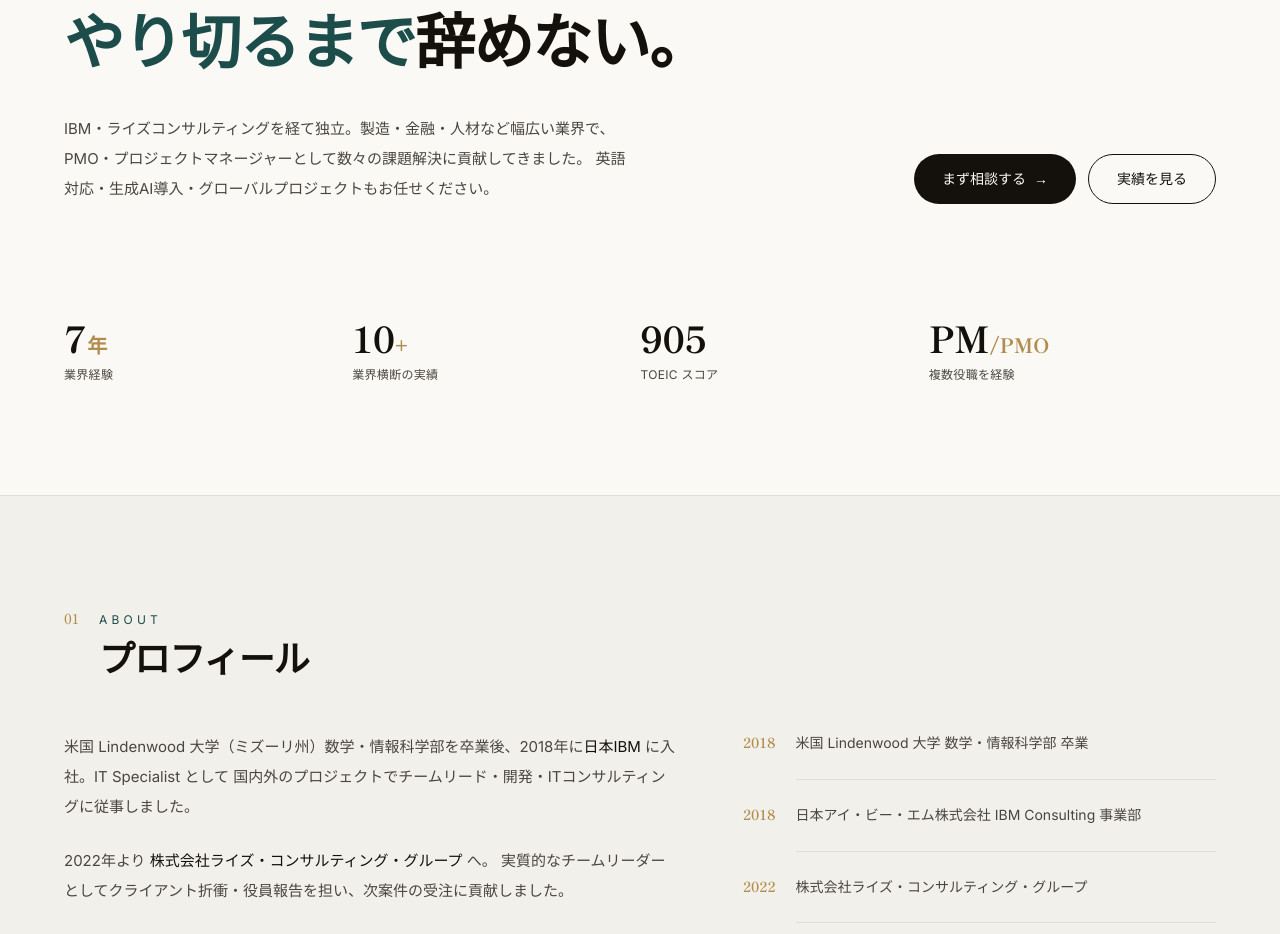
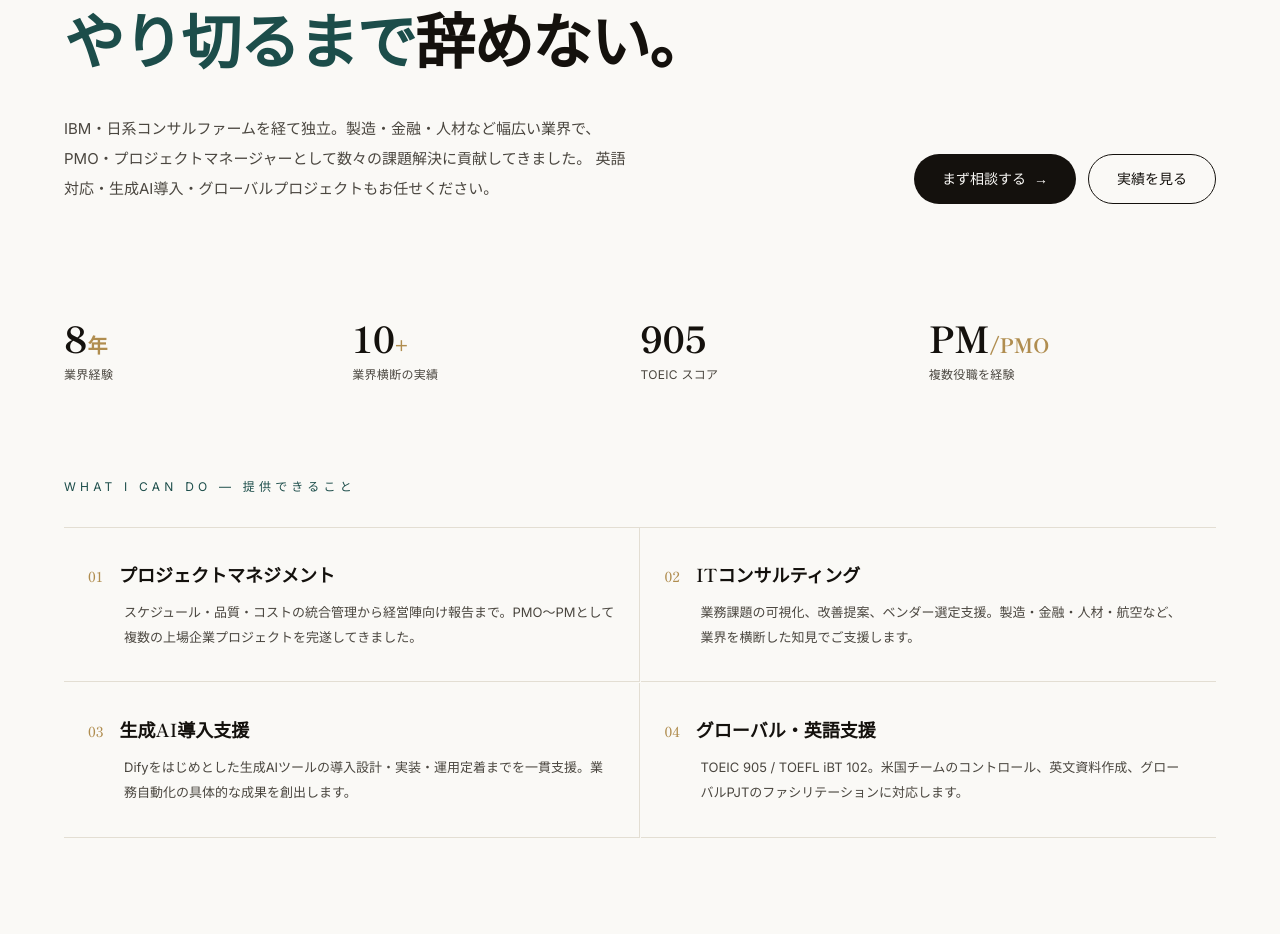
Before and after one commit to tkomatsu1216/komatsu-portfolio, a Next.js app: page / in a window 1280 px wide. Shown: the part 278-1212 px from the top of the page. Built offline with nearby package versions, Linux system fonts and the light colour scheme; no server answers.

Commit message:
fix: 下の名前とコンサルファーム名を非公開化、冒頭に提供サービス4要素を追加

```diff
--- a/app/components/ContactForm.tsx
+++ b/app/components/ContactForm.tsx
@@ -24,7 +24,7 @@ export default function ContactForm() {
     const data = new FormData(form);
     data.append("access_key", ACCESS_KEY);
     data.append("subject", "【HP経由】お問い合わせが届きました");
-    data.append("from_name", "小松琢昂 ポートフォリオサイト");
+    data.append("from_name", "小松 ポートフォリオサイト");
 
     try {
       const res = await fetch("https://api.web3forms.com/submit", {
--- a/app/layout.tsx
+++ b/app/layout.tsx
@@ -16,13 +16,13 @@ const display = Shippori_Mincho({
 });
 
 export const metadata: Metadata = {
-  title: "小松琢昂 | フリーランスITコンサルタント",
+  title: "小松 | フリーランスITコンサルタント",
   description:
-    "IBM・ライズコンサルティング出身。製造・金融・人材など幅広い業界のプロジェクトマネジメント・ITコンサルティングをご支援します。英語対応可。",
+    "IBM・日系コンサルファーム出身。製造・金融・人材など幅広い業界のプロジェクトマネジメント・ITコンサルティングをご支援します。英語対応可。",
   keywords: "ITコンサルタント, プロジェクトマネージャー, PMO, フリーランス, 英語対応, 生成AI",
   openGraph: {
-    title: "小松琢昂 | フリーランスITコンサルタント",
-    description: "IBM・ライズコンサルティング出身のITコンサルタント。幅広い業界経験と英語力でプロジェクトを推進します。",
+    title: "小松 | フリーランスITコンサルタント",
+    description: "IBM・日系コンサルファーム出身のITコンサルタント。幅広い業界経験と英語力でプロジェクトを推進します。",
     type: "website",
   },
 };
--- a/app/page.tsx
+++ b/app/page.tsx
@@ -25,7 +25,7 @@ const projects = [
     client: "東証スタンダード上場・機器製造会社",
     title: "USEPA認証取得プロジェクト（PM2.5 / PM10）",
     description:
-      "大気測定機器の米国EPA認証取得を2件担当。PM2.5では約2週間の遅延を参画後2ヶ月で解消、PM10では予定通り認証取得を完了。米国コンサル7名・クライアント社員3名をリード。",
+      "大気測定機器の米国EPA認証取得を2件担当。PM2.5測定装置の認証試験では約2週間の遅延を参画後2ヶ月で解消、PM10測定装置の認証試験では予定通り認証取得を完了。米国コンサル7名・クライアント社員3名をリード。",
     tags: ["PMO→PM", "英語対応", "米国認証", "品質・進捗管理"],
     scale: "内部4名 / 外部7名",
     role: "チームリーダー〜PM",
@@ -114,7 +114,7 @@ const skills = [
 const timeline = [
   { year: "2018", event: "米国 Lindenwood 大学 数学・情報科学部 卒業" },
   { year: "2018", event: "日本アイ・ビー・エム株式会社 IBM Consulting 事業部" },
-  { year: "2022", event: "株式会社ライズ・コンサルティング・グループ" },
+  { year: "2022", event: "日系コンサルファーム（社名非公開）" },
   { year: "2023", event: "独立 — フリーランスコンサルタント" },
 ];
 
@@ -125,8 +125,8 @@ export default function Home() {
       <nav className="fixed inset-x-0 top-0 z-50 border-b border-line/60 bg-bg/80 backdrop-blur-md">
         <div className="mx-auto flex max-w-6xl items-center justify-between px-6 py-4">
           <a href="#top" className="flex items-baseline gap-2">
-            <span className="font-display text-lg font-bold tracking-tight">小松 琢昂</span>
-            <span className="text-[10px] uppercase tracking-[0.25em] text-ink-soft">Takaaki Komatsu</span>
+            <span className="font-display text-lg font-bold tracking-tight">小松</span>
+            <span className="text-[10px] uppercase tracking-[0.25em] text-ink-soft">Komatsu</span>
           </a>
           <div className="hidden items-center gap-9 text-[13px] text-ink-soft md:flex">
             <a href="#about" className="transition-colors hover:text-ink">About</a>
@@ -161,7 +161,7 @@ export default function Home() {
           </h1>
           <div className="reveal reveal-3 mt-10 grid gap-10 md:grid-cols-[1.4fr_1fr] md:items-end">
             <p className="max-w-xl text-[15px] leading-[2] text-ink-soft">
-              IBM・ライズコンサルティングを経て独立。製造・金融・人材など幅広い業界で、
+              IBM・日系コンサルファームを経て独立。製造・金融・人材など幅広い業界で、
               PMO・プロジェクトマネージャーとして数々の課題解決に貢献してきました。
               英語対応・生成AI導入・グローバルプロジェクトもお任せください。
             </p>
@@ -185,7 +185,7 @@ export default function Home() {
           <div className="reveal reveal-4 mt-20 hairline" />
           <div className="reveal reveal-4 grid grid-cols-2 gap-px overflow-hidden md:grid-cols-4">
             {[
-              { num: "7", unit: "年", label: "業界経験" },
+              { num: "8", unit: "年", label: "業界経験" },
               { num: "10", unit: "+", label: "業界横断の実績" },
               { num: "905", unit: "", label: "TOEIC スコア" },
               { num: "PM", unit: "/PMO", label: "複数役職を経験" },
@@ -199,6 +199,31 @@ export default function Home() {
               </div>
             ))}
           </div>
+
+          {/* 冒頭で提供サービス4要素を提示（ユーザー指示: 冒頭部分に4つの要素を入れる） */}
+          <div className="reveal reveal-4 mt-24">
+            <p className="mb-8 text-xs uppercase tracking-[0.35em] text-accent">
+              What I can do — 提供できること
+            </p>
+            <div className="grid gap-px border-t border-line sm:grid-cols-2">
+              {services.map((s) => (
+                <div
+                  key={s.title}
+                  className="group border-b border-line px-2 py-8 transition-colors sm:px-6 sm:odd:border-r"
+                >
+                  <div className="flex items-baseline gap-4">
+                    <span className="font-display text-sm text-gold">{s.no}</span>
+                    <h3 className="font-display text-lg font-semibold text-ink transition-colors group-hover:text-accent">
+                      {s.title}
+                    </h3>
+                  </div>
+                  <p className="mt-3 pl-9 text-[13px] leading-[1.9] text-ink-soft">
+                    {s.description}
+                  </p>
+                </div>
+              ))}
+            </div>
+          </div>
         </div>
       </section>
 
@@ -209,12 +234,12 @@ export default function Home() {
           <div className="mt-14 grid gap-16 md:grid-cols-[1.3fr_1fr]">
             <div className="space-y-6 text-[15px] leading-[2] text-ink-soft">
               <p>
-                米国 Lindenwood 大学（ミズーリ州）数学・情報科学部を卒業後、2018年に
+                米国ミズーリ州の大学にて数学・情報科学履修後、2018年に
                 <span className="text-ink">日本IBM</span> に入社。IT Specialist として
                 国内外のプロジェクトでチームリード・開発・ITコンサルティングに従事しました。
               </p>
               <p>
-                2022年より <span className="text-ink">株式会社ライズ・コンサルティング・グループ</span> へ。
+                2022年より <span className="text-ink">日系コンサルファーム</span> へ。
                 実質的なチームリーダーとしてクライアント折衝・役員報告を担い、次案件の受注に貢献しました。
               </p>
               <p>
@@ -363,7 +388,7 @@ export default function Home() {
             </h2>
             <p className="mt-8 max-w-sm text-sm leading-[2] text-bg/70">
               ご相談・お見積りはフォームよりお気軽にどうぞ。
-              通常2営業日以内にご返信いたします。現在の稼働状況によりお受けできない場合もございますので、
+              通常1営業日以内にご返信いたします。現在の稼働状況によりお受けできない場合もございますので、
               まずはご連絡ください。
             </p>
             <div className="mt-10 space-y-3 text-sm text-bg/70">
@@ -375,7 +400,7 @@ export default function Home() {
               </div>
               <div className="flex items-center gap-3">
                 <span className="text-gold">◷</span>
-                <span>返信目安: 2営業日以内</span>
+                <span>返信目安: 1営業日以内</span>
               </div>
             </div>
           </div>
@@ -389,7 +414,7 @@ export default function Home() {
       {/* ───── Footer ───── */}
       <footer className="bg-ink px-6 pb-10 text-bg/40">
         <div className="mx-auto max-w-6xl border-t border-bg/10 pt-8 text-center text-xs tracking-wide">
-          © {new Date().getFullYear()} Takaaki Komatsu — Freelance IT Consultant
+          © {new Date().getFullYear()} Komatsu — Freelance IT Consultant
         </div>
       </footer>
     </div>
```
